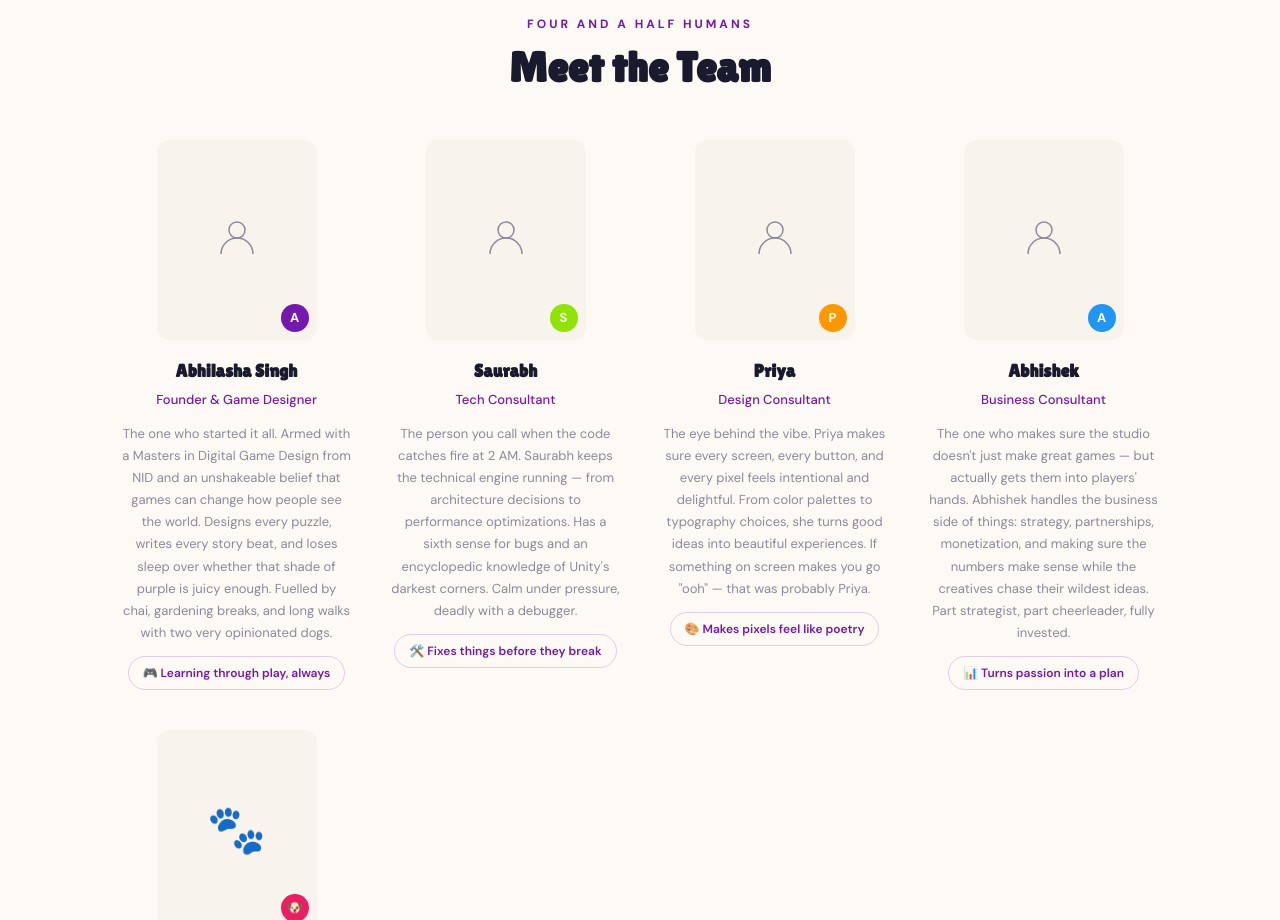
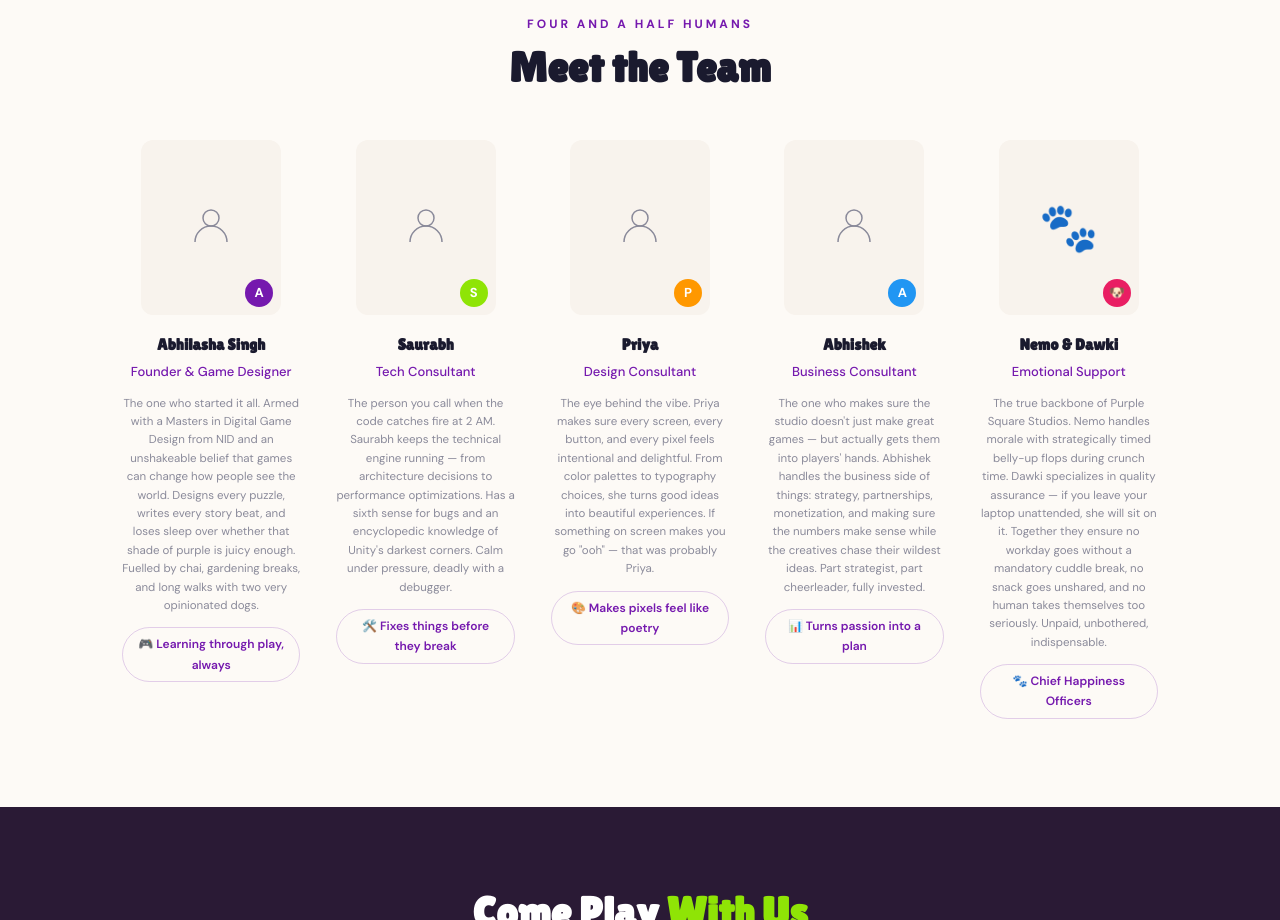
Before and after one commit to abiee17/purplesquarestudios-website, a plain HTML site: page about.html in a window 1280 px wide. Shown: the part 1880-2800 px from the top of the page. Drawn offline with nearby package versions, Linux system fonts and the light colour scheme.

Commit message:
5-column team grid, smaller bio font, upcoming game stat
Co-Authored-By: Claude Opus 4.6 (1M context) <noreply@anthropic.com>

```diff
--- a/css/style.css
+++ b/css/style.css
@@ -813,8 +813,8 @@ a:hover { color: var(--purple-dark); }
 /* --- Team Grid --- */
 .team-grid {
     display: grid;
-    grid-template-columns: repeat(4, 1fr);
-    gap: 24px;
+    grid-template-columns: repeat(5, 1fr);
+    gap: 20px;
     margin-top: 40px;
 }
 
@@ -825,8 +825,8 @@ a:hover { color: var(--purple-dark); }
 
 .team-photo {
     position: relative;
-    width: 160px;
-    height: 200px;
+    width: 140px;
+    height: 175px;
     margin: 0 auto 16px;
     border-radius: var(--radius);
     overflow: hidden;
@@ -855,7 +855,7 @@ a:hover { color: var(--purple-dark); }
 
 .team-card h4 {
     font-family: var(--font-display);
-    font-size: 18px;
+    font-size: 16px;
     color: var(--text-dark);
     margin-bottom: 2px;
 }
@@ -868,9 +868,9 @@ a:hover { color: var(--purple-dark); }
 }
 
 .team-bio {
-    font-size: 13px;
+    font-size: 11.5px;
     color: var(--text-muted);
-    line-height: 1.7;
+    line-height: 1.6;
     margin-bottom: 12px;
 }
 
@@ -1845,7 +1845,7 @@ a:hover { color: var(--purple-dark); }
     .newsletter-deco { display: none; }
 
     .values-grid { grid-template-columns: 1fr 1fr; }
-    .team-grid { grid-template-columns: 1fr 1fr; gap: 32px; }
+    .team-grid { grid-template-columns: repeat(3, 1fr); gap: 24px; }
 
     .contact-grid { grid-template-columns: 1fr; }
     .game-card { grid-template-columns: 1fr; }
```
Also changed, not shown: index.html (+2 -2 lines).
